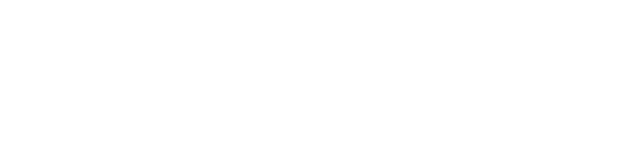
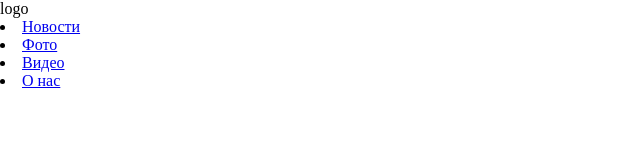
Before and after one commit to Evgesap/git-branches_2, a plain HTML site: page index.html in a window 1280 px wide. Shown: the whole page, without its empty margins (0-640 px from the left). Drawn offline with Linux system fonts and the light colour scheme.

Commit message:
Добавить header в файл css

```diff
--- a/index.html
+++ b/index.html
@@ -9,6 +9,25 @@
 </head>
 
 <body>
+    <header class="header">
+        <div class="header__item">
+            <div class="header__logo">logo</div>
+            <nav class="header__nav">
+                <li class="nav-item">
+                    <a class="nav-link active" href="#">Новости</a>
+                </li>
+                <li class="nav-item">
+                    <a class="nav-link active" href="#">Фото</a>
+                </li>
+                <li class="nav-item">
+                    <a class="nav-link active" href="#">Видео</a>
+                </li>
+                <li class="nav-item">
+                    <a class="nav-link active" href="#">О нас</a>
+                </li>
+            </nav>
+        </div>
+    </header>
     <script src="/git-branches_2/js/script.js"></script>
 </body>
 
```
